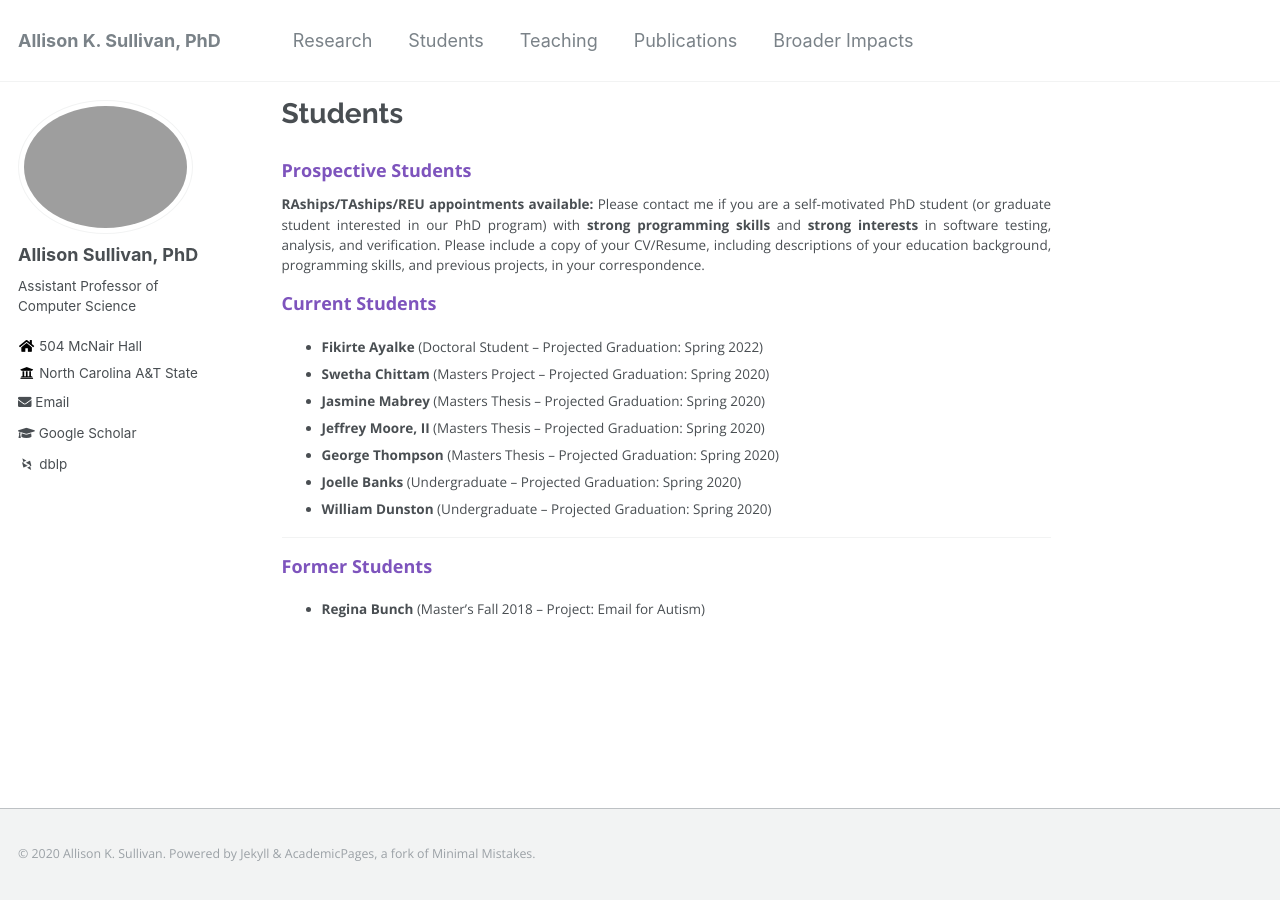
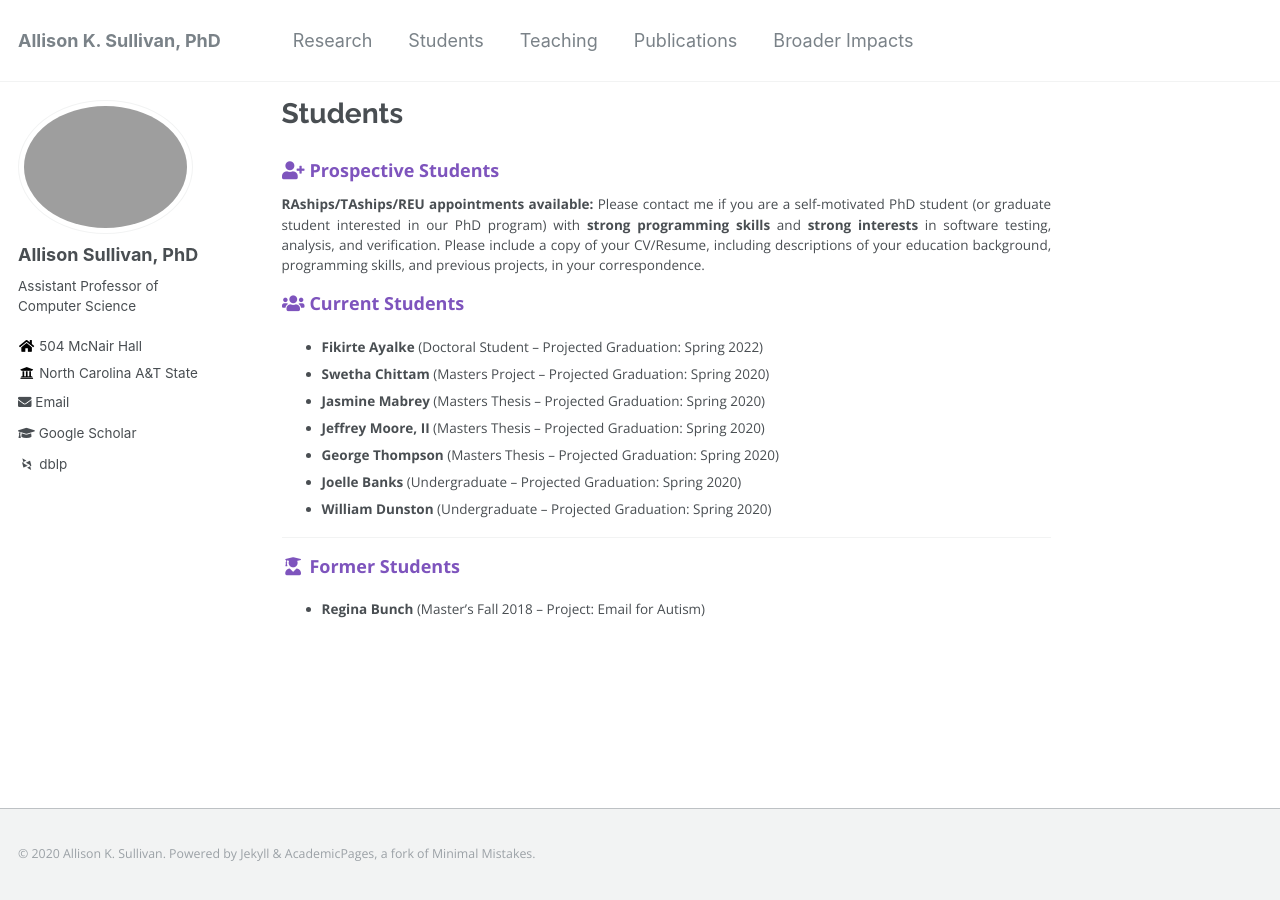
Before and after one commit to Allisonius/allisonius.github.io, a Jekyll site: the page built from _pages/students.md, in a window 1280 px wide. Built offline with Jekyll 4.4.1, drawn with Linux system fonts in a browser that asks for light colours; some web fonts are replaced.

Commit message:
Update students.md

```diff
--- a/_pages/students.md
+++ b/_pages/students.md
@@ -4,12 +4,12 @@ permalink: /students/
 author_profile: true
 ---
 
-### Prospective Students
+### <i class="fa fa-fw fa-user-plus" aria-hidden="true"></i> Prospective Students
 
 **RAships/TAships/REU appointments available:** Please contact me if you are a self-motivated PhD student (or graduate student interested in our PhD program) with **strong programming skills** and **strong interests** in software testing, analysis, and verification. Please include a copy of your CV/Resume, including descriptions of your education background, programming skills, and previous projects, in your correspondence.
 
 
-### Current Students
+### <i class="fa fa-fw fa-users" aria-hidden="true"></i> Current Students
 
 * **Fikirte Ayalke** (Doctoral Student -- Projected Graduation: Spring 2022)
 * **Swetha Chittam** (Masters Project -- Projected Graduation: Spring 2020)
@@ -21,6 +21,6 @@ author_profile: true
 
 ---
 
-### Former Students
+### <i class="fa fa-fw fa-user-graduate" aria-hidden="true"></i> Former Students
 
 * **Regina Bunch** (Master's Fall 2018 -- Project: Email for Autism)
```
